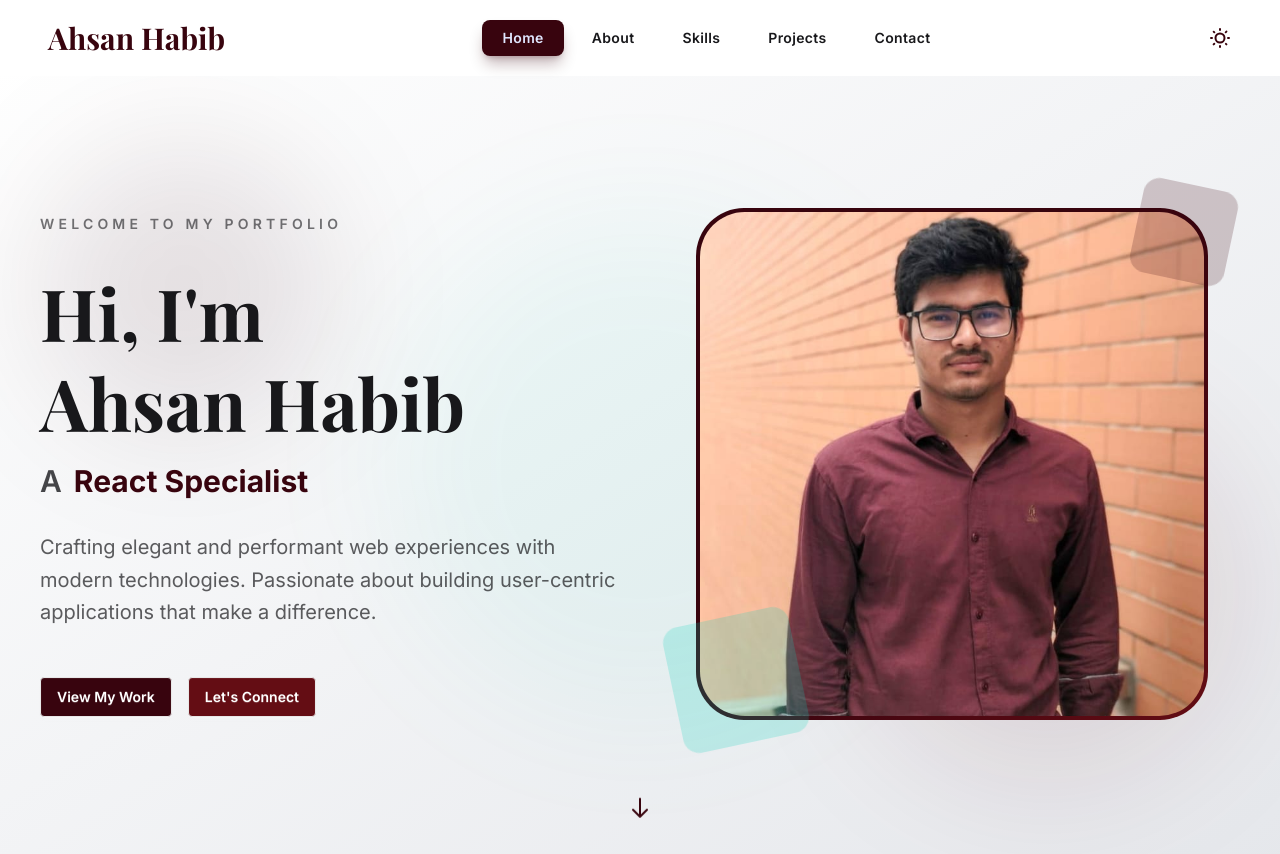
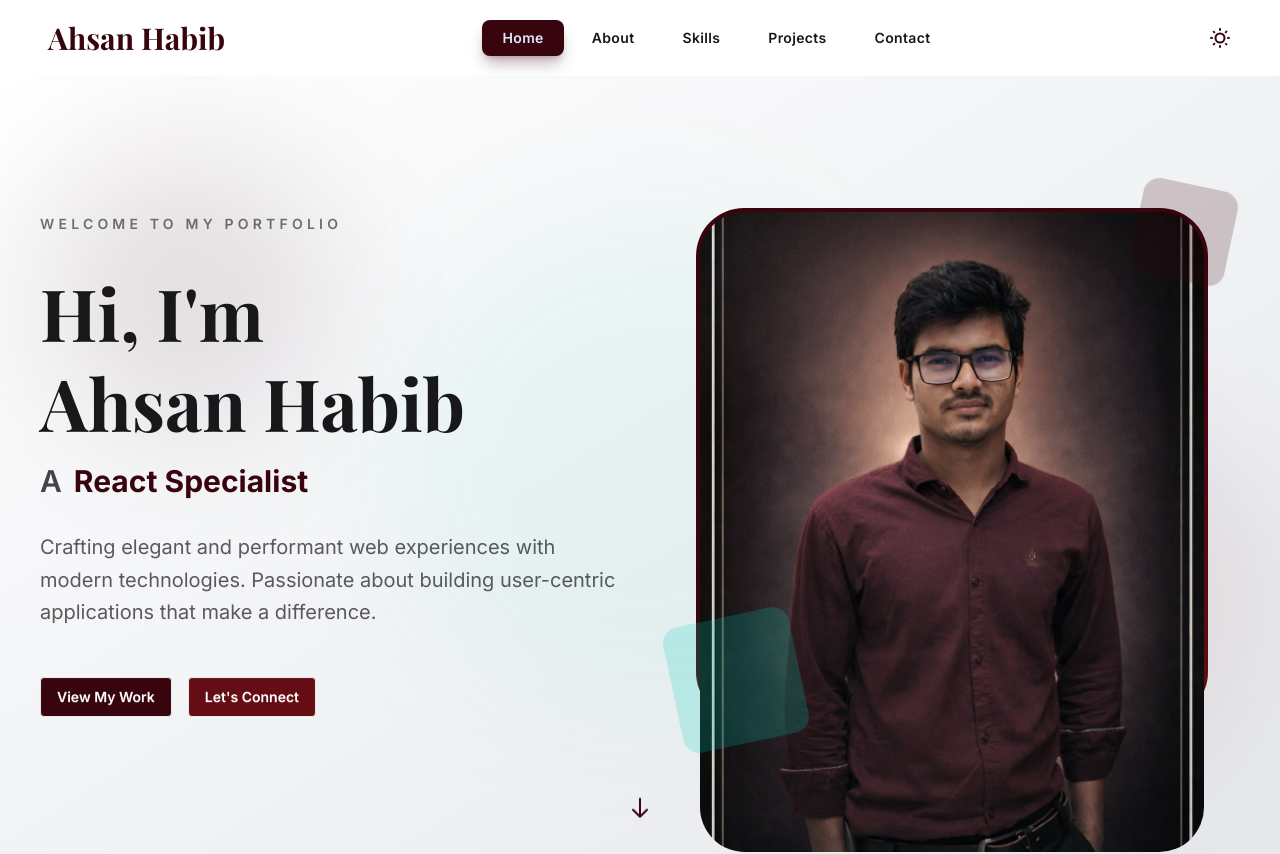
Before and after one commit to ahsan-habib01/Ahsan-portfolio, a React (Vite) app: page / in a window 1280 px wide. Shown: the top 854 px of the page. Built offline with nearby package versions, Linux system fonts and the light colour scheme.

Commit message:
add scroll to top button

```diff
--- a/package.json
+++ b/package.json
@@ -13,6 +13,7 @@
     "@emailjs/browser": "^4.4.1",
     "@tailwindcss/vite": "^4.1.17",
     "emailjs-com": "^3.2.0",
+    "lucide-react": "^0.562.0",
     "react": "^19.2.0",
     "react-dom": "^19.2.0",
     "react-hot-toast": "^2.6.0",
--- a/src/Components/ContactSection.jsx
+++ b/src/Components/ContactSection.jsx
@@ -76,7 +76,7 @@ const ContactSection = () => {
   from-[#fffafa] to-[#f3eded]
    dark:from-[#1e293b] dark:to-[#334155] py-16"
     >
-      <div className="max-w-7xl mx-auto">
+      <div className="max-w-7xl mx-auto text-center">
         {/* Header */}
         <div className="text-center mb-16">
           <h2 className="text-4xl font-bold text-primary mb-2">Get In Touch</h2>
@@ -85,7 +85,7 @@ const ContactSection = () => {
           </p>
         </div>
 
-        <div className="grid lg:grid-cols-2 gap-12">
+        <div className="grid lg:grid-cols-2 gap-12 mx-10">
           {/* Left: Contact Info */}
           <div className="space-y-8">
             <div className="p-8 bg-base-100 rounded-xl shadow-lg space-y-6">
--- a/src/Components/Footer.jsx
+++ b/src/Components/Footer.jsx
@@ -15,7 +15,7 @@ const Footer = () => {
   };
 
   const quickLinks = [
-    { name: 'Home', path: '/', isRoute: true },
+    { name: 'Home', id: 'home', isRoute: false },
     { name: 'About', id: 'about', isRoute: false },
     { name: 'Projects', id: 'projects', isRoute: false },
     { name: 'Contact', id: 'contact', isRoute: false },
--- a/src/Components/HeroSection.jsx
+++ b/src/Components/HeroSection.jsx
@@ -1,5 +1,6 @@
 import React, { useEffect, useState } from 'react';
-import ahsanImg from '../assets/ahsan.jpg'
+import ahsanImg from '../assets/ahsan.jpg';
+import ahsanImg2 from '../assets/ahsan-photo.png';
 
 const HeroSection = () => {
   const [isVisible, setIsVisible] = useState(false);
@@ -8,11 +9,7 @@ const HeroSection = () => {
     setIsVisible(true);
   }, []);
 
-  const roles = [
-    'Web Developer',
-    'Full Stack Developer',
-    'React Specialist',
-  ];
+  const roles = ['Web Developer', 'Full Stack Developer', 'React Specialist'];
   const [currentRole, setCurrentRole] = useState(0);
 
   useEffect(() => {
@@ -150,23 +147,12 @@ const HeroSection = () => {
             <div className="relative w-full aspect-square max-w-lg mx-auto">
               {/* Profile Image Container */}
               <div className="absolute inset-0 rounded-[3rem] bg-gradient-to-br from-primary via-primary to-secondary p-1 animate-float">
-                <div className="w-full h-full rounded-[2.8rem] bg-base-100 flex items-center justify-center overflow-hidden">
-                  {/* Replace this div with your actual image */}
-                  {/* <div className="w-full h-full bg-gradient-to-br from-base-200 to-base-300 flex items-center justify-center">
-                    <div className="text-center space-y-4 p-8">
-                      <svg
-                        className="w-32 h-32 mx-auto text-primary/30"
-                        fill="currentColor"
-                        viewBox="0 0 24 24"
-                      >
-                        <path d="M12 2C6.48 2 2 6.48 2 12s4.48 10 10 10 10-4.48 10-10S17.52 2 12 2zm0 3c1.66 0 3 1.34 3 3s-1.34 3-3 3-3-1.34-3-3 1.34-3 3-3zm0 14.2c-2.5 0-4.71-1.28-6-3.22.03-1.99 4-3.08 6-3.08 1.99 0 5.97 1.09 6 3.08-1.29 1.94-3.5 3.22-6 3.22z" />
-                      </svg>
-                      <p className="text-base-content/50 font-accent text-sm">
-                        Your Photo Here
-                      </p>
-                    </div>
-                  </div> */}
-                  <img src={ahsanImg} alt="ahsan-image" className="" />
+                <div className="w-full h-160 rounded-[2.8rem] bg-base-100 flex items-center justify-center overflow-hidden">
+                  <img
+                    src={ahsanImg2}
+                    alt="ahsan-image"
+                    className="w-full h-full object-cover"
+                  />
                 </div>
               </div>
 
--- /dev/null
+++ b/src/Components/Static/ScrollToTop.jsx
@@ -0,0 +1,32 @@
+import React, { useEffect, useState } from 'react';
+import { ArrowUp } from 'lucide-react';
+
+const ScrollToTop = () => {
+  const [isVisible, setIsVisible] = useState(false);
+
+  useEffect(() => {
+    const handleScroll = () => {
+      setIsVisible(window.scrollY > 300); // show after 300px scroll
+    };
+    window.addEventListener('scroll', handleScroll);
+    return () => window.removeEventListener('scroll', handleScroll);
+  }, []);
+
+  const scrollToTop = () => {
+    window.scrollTo({ top: 0, behavior: 'smooth' });
+  };
+
+  return (
+    isVisible && (
+      <button
+        onClick={scrollToTop}
+        className="fixed bottom-6 right-6 bg-primary text-white p-3 rounded-full shadow-lg hover:bg-secondary transition-all duration-300"
+        aria-label="Scroll to top"
+      >
+        <ArrowUp size={24} />
+      </button>
+    )
+  );
+};
+
+export default ScrollToTop;
--- a/src/Layout/RootLayout.jsx
+++ b/src/Layout/RootLayout.jsx
@@ -2,6 +2,7 @@ import React from 'react';
 import Navbar from '../Components/Navbar';
 import { Outlet } from 'react-router';
 import Footer from '../Components/Footer';
+import ScrollToTop from '../Components/Static/ScrollToTop';
 
 const RootLayout = () => {
   return (
@@ -10,12 +11,13 @@ const RootLayout = () => {
         <Navbar />
       </header>
 
-      <main className="max-w-7xl mx-auto mx-2">
+      <main className="">
         <Outlet />
       </main>
 
       <footer>
         <Footer />
+        <ScrollToTop></ScrollToTop>
       </footer>
     </div>
   );
```
Also changed, not shown: src/assets/ahsan-photo.png (added), 1 other file (tests, documents, lock files or other folders).
